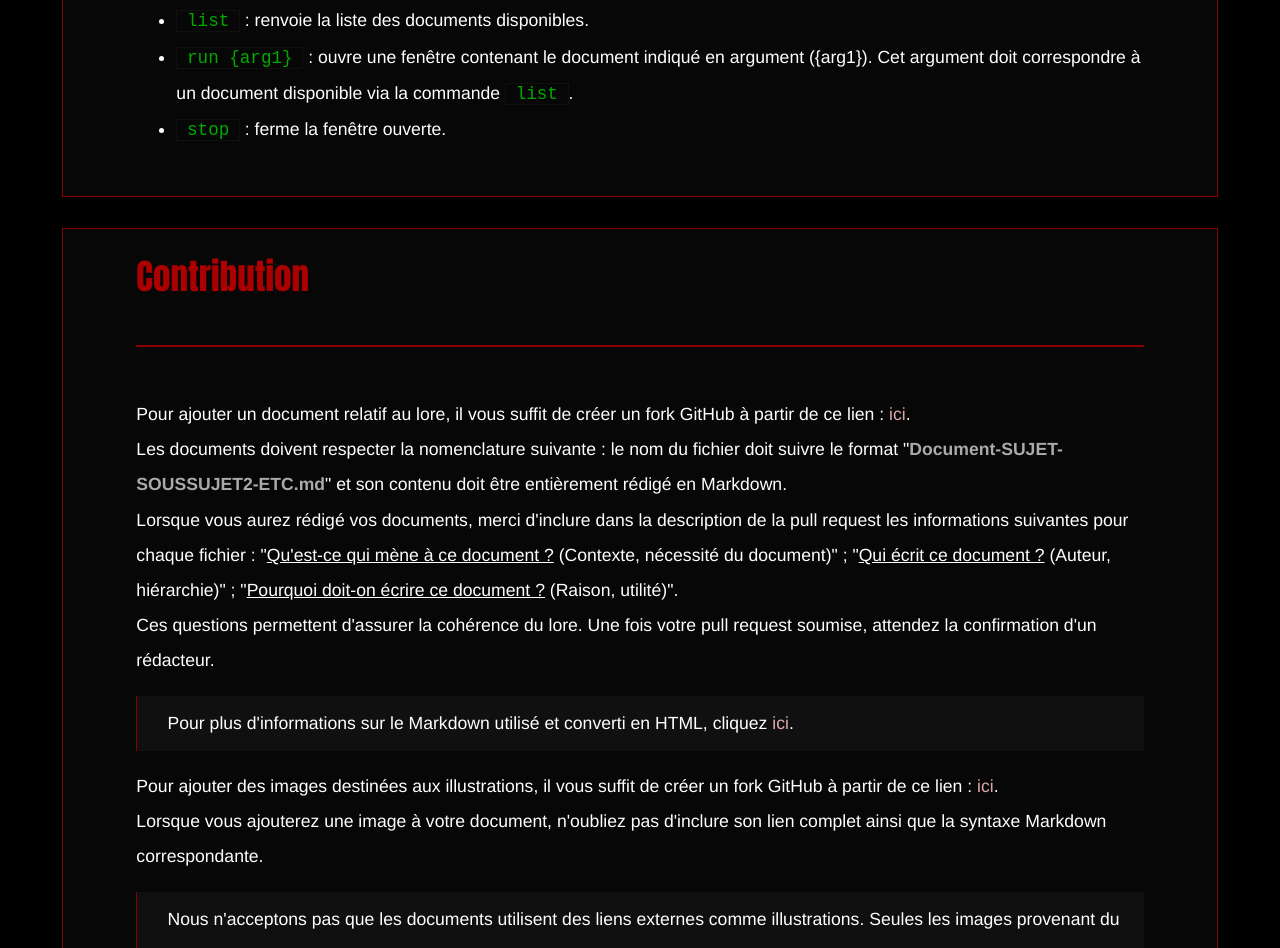
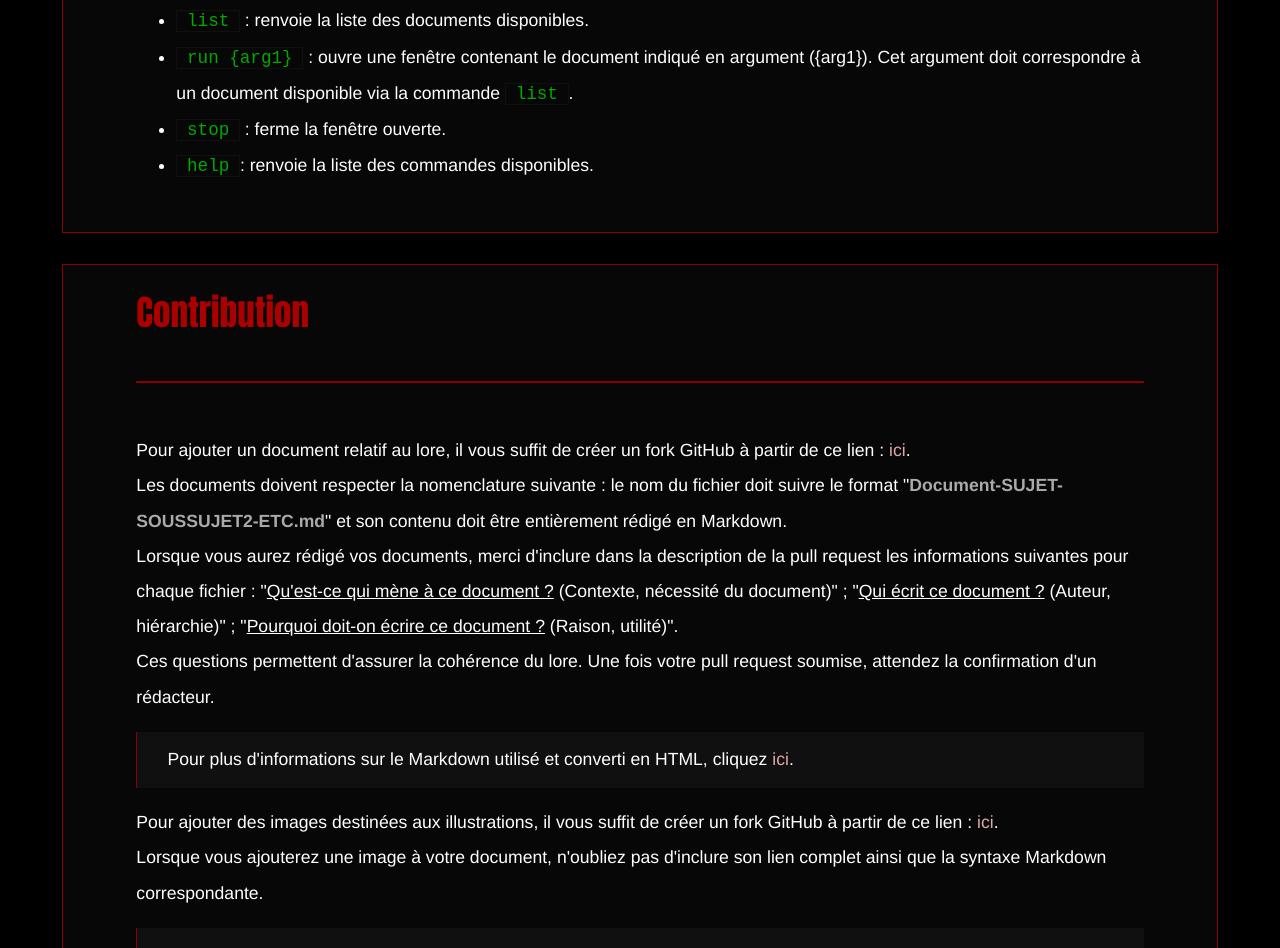
Before and after one commit to kishinight-production/informations-repo, a plain HTML site: page projets/projet1.html in a window 1280 px wide. Shown: the part 1346-2294 px from the top of the page. Drawn offline with Linux system fonts and the light colour scheme.

Commit message:
Version 1.0.1 / Projet 1 / Mis à jour de la documentation

```diff
--- a/projets/projet1.html
+++ b/projets/projet1.html
@@ -74,6 +74,7 @@
                     <li><code>list</code> : renvoie la liste des documents disponibles.</li>
                     <li><code>run {arg1}</code> : ouvre une fenêtre contenant le document indiqué en argument ({arg1}). Cet argument doit correspondre à un document disponible via la commande <code>list</code>.</li>
                     <li><code>stop</code> : ferme la fenêtre ouverte.</li>
+                    <li><code>help</code>: renvoie la liste des commandes disponibles.</li>
                 </ul>
             </div>
 
```
